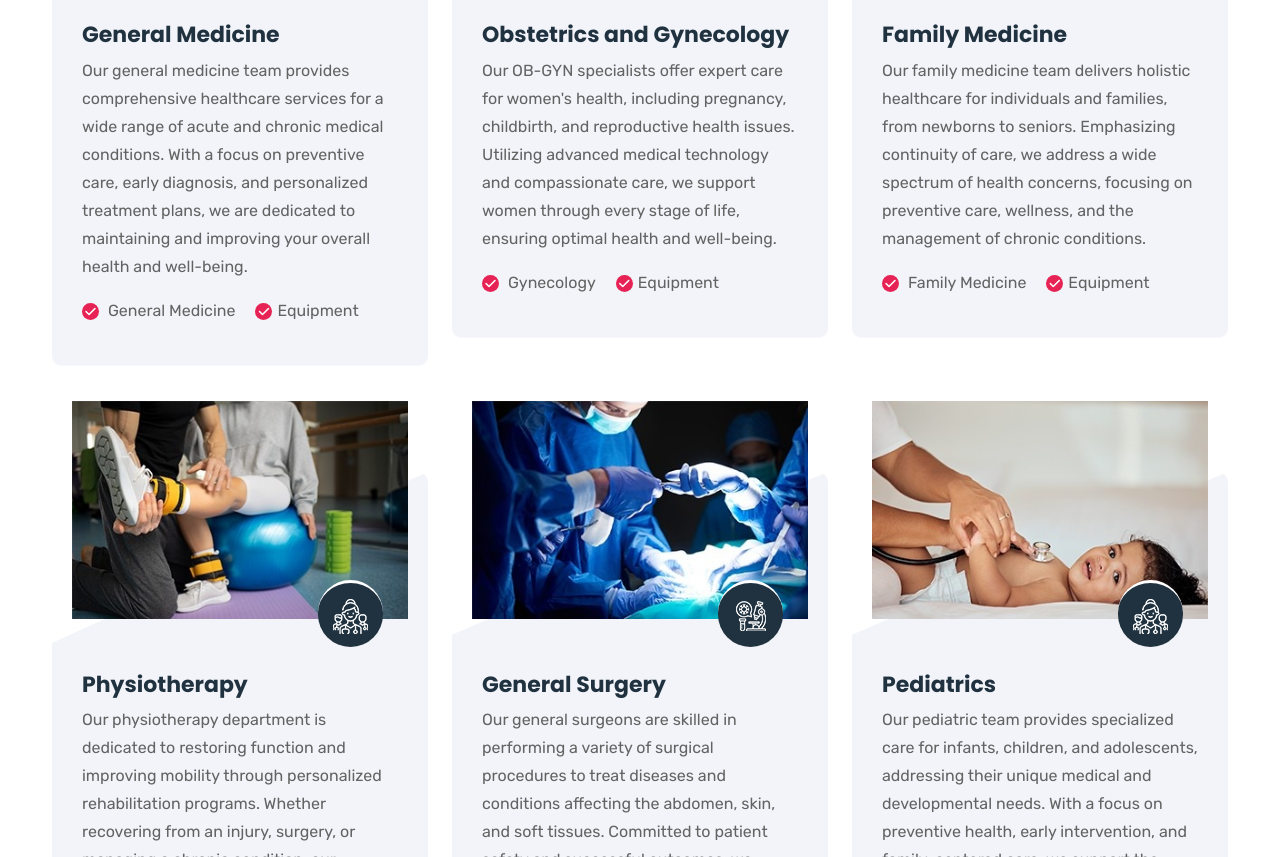
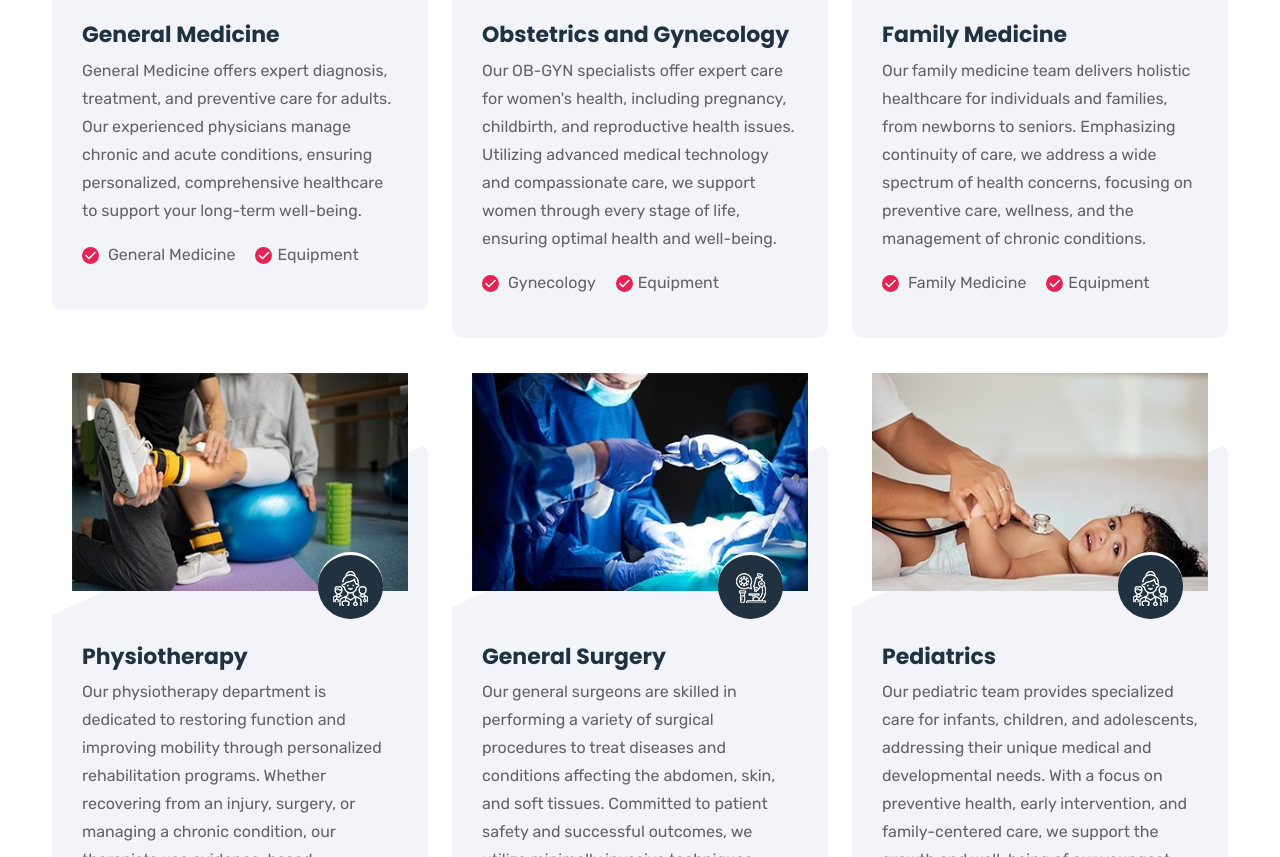
Before and after one commit to akankshaagarwal02/myportflio, a plain HTML site: page service.html in a window 1280 px wide. Shown: the part 1095-1952 px from the top of the page. Drawn offline with Linux system fonts and the light colour scheme.

Commit message:
akansha 01

```diff
--- a/service.html
+++ b/service.html
@@ -257,10 +257,7 @@
                      </div>
                      <div class="rr-service-1-content-2">
                         <h3 class="rr-service-1-title"><a>General Medicine</a></h3>
-                        <p>Our general medicine team provides comprehensive healthcare services for a
-                           wide range of acute and chronic medical conditions. With a focus on preventive care, early
-                           diagnosis, and personalized treatment plans, we are dedicated to maintaining and improving
-                           your overall health and well-being.</p>
+                        <p>General Medicine offers expert diagnosis, treatment, and preventive care for adults. Our experienced physicians manage chronic and acute conditions, ensuring personalized, comprehensive healthcare to support your long-term well-being.</p>
                         <div class="rr-service-1-list">
                            <ul class="d-flex align-items-center">
                               <li><i class="fa-solid fa-check"></i> <a>General Medicine</a>
```
